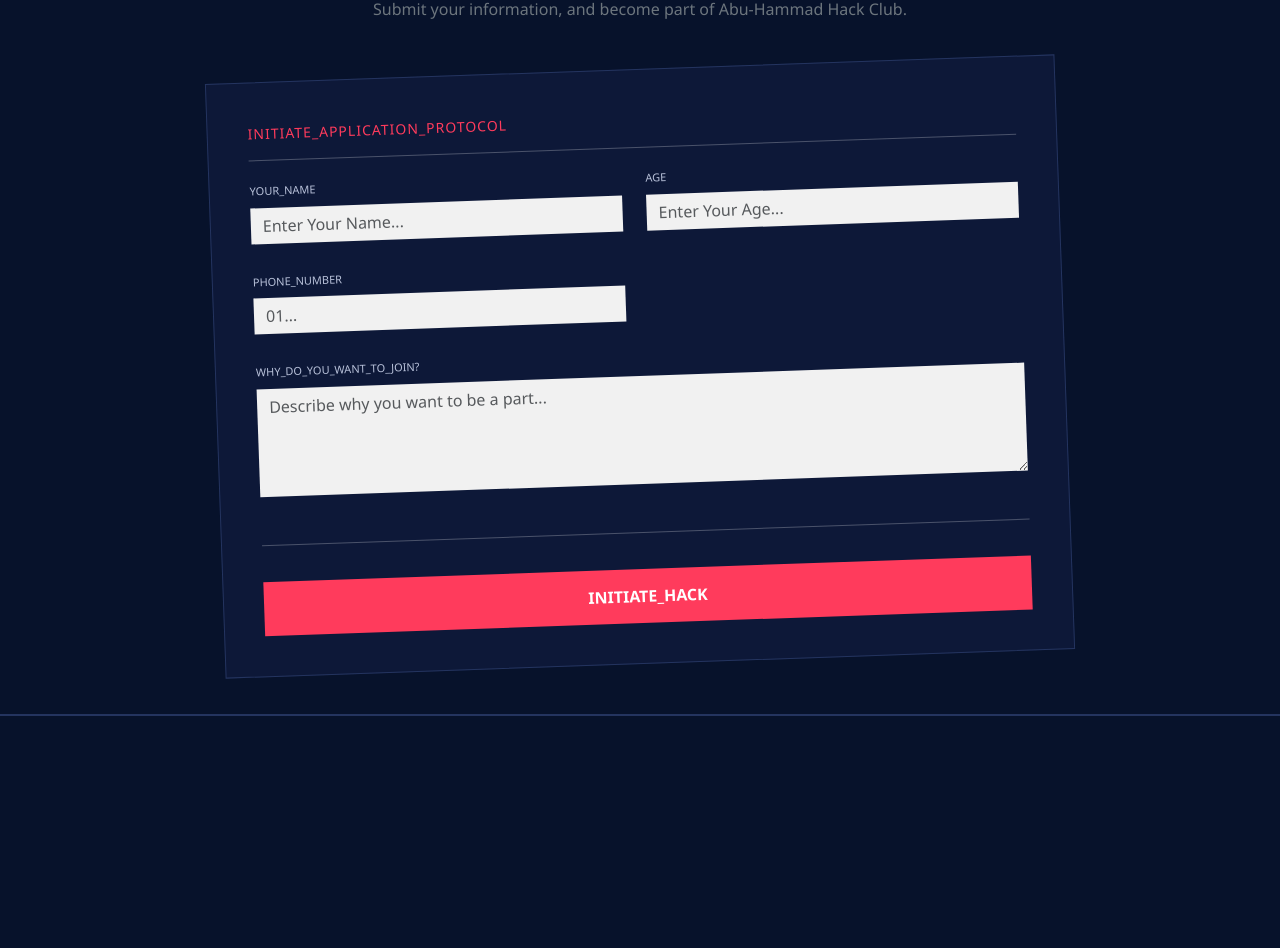
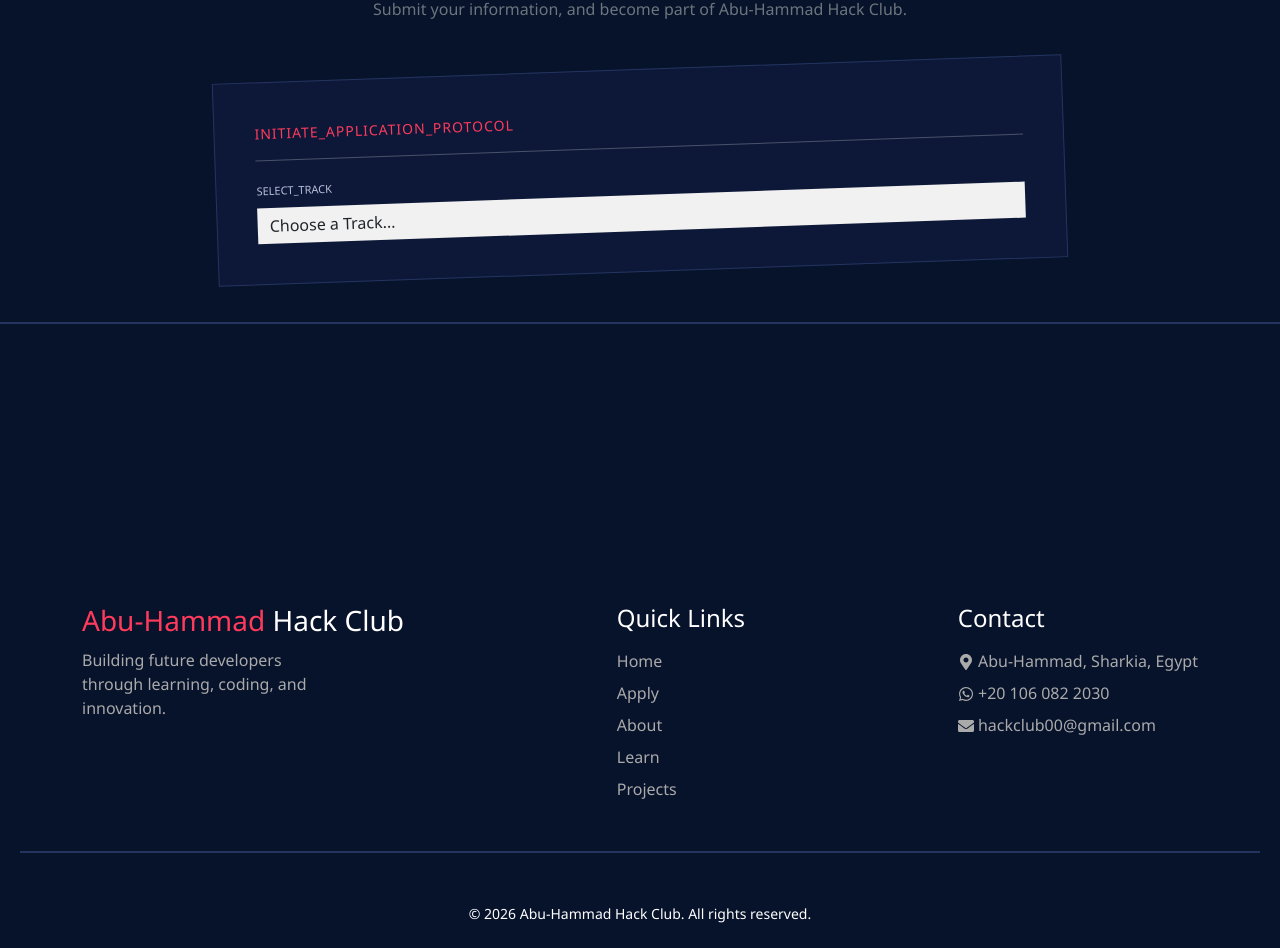
Before and after one commit to Noran-Fawzy/hack-club, a React (Vite) app: page / in a window 1280 px wide. Shown: the part 2995-3943 px from the top of the page. Built offline with nearby package versions, Linux system fonts and the light colour scheme.

Commit message:
Add track selection to application form

```diff
--- a/src/components/Form/form.jsx
+++ b/src/components/Form/form.jsx
@@ -1,7 +1,143 @@
+// import "./form.css";
+// import { useState } from "react";
+
+// function Form() {
+//   const [parentName, setParentName] = useState("");
+//   const [age, setAge] = useState("");
+//   const [phone, setPhone] = useState("");
+//   const [whyJoin, setWhyJoin] = useState("");
+
+//  const handleSubmit = async (e) => {
+//    e.preventDefault();
+
+//    const formData = new FormData();
+
+//    formData.append("parentName", parentName);
+//    formData.append("age", age);
+//    formData.append("phone", phone);
+//    formData.append("whyJoin", whyJoin);
+
+//    try {
+//      await fetch(
+//        "https://script.google.com/macros/s/AKfycbx0k-z7YK5WZ3oLh429_2h5Df_5rfPD-NMlqXsbjIq4l8yN0JFpIwvgVjOFifJjLFz_/exec",
+//        {
+//          method: "POST",
+//          body: formData,
+//          mode: "no-cors",
+//        },
+//      );
+
+//      alert("Application submitted successfully");
+
+//      setParentName("");
+//      setAge("");
+//      setPhone("");
+//      setWhyJoin("");
+//    } catch (error) {
+//      console.error(error);
+//      alert("Submission failed");
+//    }
+//  };
+//   return (
+//     <section id="join" className="section">
+//       <div className="container">
+//         <div className="text-center mb-5">
+//           <p className="small-title">RECRUITMENT_PROTOCOL // ACTIVE</p>
+
+//           <h2 className="fw-bold display-5">
+//             How to <span className="title-red">Apply</span>
+//           </h2>
+
+//           <p className="text-secondary">
+//             Submit your information, and become part of Abu-Hammad Hack Club.
+//           </p>
+//         </div>
+
+//         <div className="d-flex justify-content-center">
+//           <div className="join-box">
+//             <p className="join-title">INITIATE_APPLICATION_PROTOCOL</p>
+//             <hr />
+
+//             <form onSubmit={handleSubmit}>
+//               <div className="row g-4">
+//                 <div className="col-md-6">
+//                   <label className="form-label custom-label">YOUR_NAME</label>
+//                   <input
+//                     type="text"
+//                     className="form-control custom-input"
+//                     placeholder="Enter Your Name..."
+//                     value={parentName}
+//                     onChange={(e) => setParentName(e.target.value)}
+//                     required
+//                   />
+//                 </div>
+
+//                 <div className="col-md-6">
+//                   <label className="form-label custom-label">AGE</label>
+//                   <input
+//                     type="number"
+//                     className="form-control custom-input"
+//                     placeholder="Enter Your Age..."
+//                     value={age}
+//                     onChange={(e) => setAge(e.target.value)}
+//                     required
+//                   />
+//                 </div>
+
+//                 <div className="col-md-6">
+//                   <label className="form-label custom-label">
+//                     PHONE_NUMBER
+//                   </label>
+//                   <input
+//                     type="text"
+//                     className="form-control custom-input"
+//                     placeholder="01..."
+//                     value={phone}
+//                     onChange={(e) => setPhone(e.target.value)}
+//                     required
+//                   />
+//                 </div>
+
+//                 <div className="col-12">
+//                   <label className="form-label custom-label">
+//                     WHY_DO_YOU_WANT_TO_JOIN?
+//                   </label>
+//                   <textarea
+//                     rows="4"
+//                     className="form-control custom-input"
+//                     placeholder="Describe why you want to be a part..."
+//                     value={whyJoin}
+//                     onChange={(e) => setWhyJoin(e.target.value)}
+//                     required
+//                   />
+//                 </div>
+//               </div>
+
+//               <hr className="mt-5" />
+
+//               <button type="submit" className="join-submit w-100">
+//                 INITIATE_HACK
+//               </button>
+//             </form>
+//           </div>
+//         </div>
+//       </div>
+
+//       <div className="divider"></div>
+//     </section>
+//   );
+// }
+
+// export default Form;
+
+
+
+
 import "./form.css";
 import { useState } from "react";
 
 function Form() {
+  const [track, setTrack] = useState("");
   const [parentName, setParentName] = useState("");
   const [age, setAge] = useState("");
   const [phone, setPhone] = useState("");
@@ -12,6 +148,7 @@ function Form() {
 
     const formData = new FormData();
 
+    formData.append("track", track);
     formData.append("parentName", parentName);
     formData.append("age", age);
     formData.append("phone", phone);
@@ -24,11 +161,12 @@ function Form() {
           method: "POST",
           body: formData,
           mode: "no-cors",
-       },
+        }
       );
 
       alert("Application submitted successfully");
 
+      setTrack("");
       setParentName("");
       setAge("");
       setPhone("");
@@ -38,6 +176,7 @@ function Form() {
       alert("Submission failed");
     }
   };
+
   return (
     <section id="join" className="section">
       <div className="container">
@@ -60,8 +199,34 @@ function Form() {
 
             <form onSubmit={handleSubmit}>
               <div className="row g-4">
+                <div className="col-12">
+                  <label className="form-label custom-label">
+                    SELECT_TRACK
+                  </label>
+
+                  <select
+                    className="form-control custom-input"
+                    value={track}
+                    onChange={(e) => setTrack(e.target.value)}
+                    required
+                  >
+                    <option value="">Choose a Track...</option>
+                    <option value="Python">Python</option>
+                    <option value="Web Development">
+                      Web Development
+                    </option>
+                    <option value="Web Development Advanced">
+                      Web Development Advanced
+                    </option>
+                  </select>
+                </div>
+
+                {track && (
+                  <>
                     <div className="col-md-6">
-                  <label className="form-label custom-label">YOUR_NAME</label>
+                      <label className="form-label custom-label">
+                        YOUR_NAME
+                      </label>
                       <input
                         type="text"
                         className="form-control custom-input"
@@ -73,7 +238,9 @@ function Form() {
                     </div>
 
                     <div className="col-md-6">
-                  <label className="form-label custom-label">AGE</label>
+                      <label className="form-label custom-label">
+                        AGE
+                      </label>
                       <input
                         type="number"
                         className="form-control custom-input"
@@ -111,13 +278,20 @@ function Form() {
                         required
                       />
                     </div>
-              </div>
 
-              <hr className="mt-5" />
+                    <div className="col-12">
+                      <hr className="mt-3" />
 
-              <button type="submit" className="join-submit w-100">
+                      <button
+                        type="submit"
+                        className="join-submit w-100"
+                      >
                         INITIATE_HACK
                       </button>
+                    </div>
+                  </>
+                )}
+              </div>
             </form>
           </div>
         </div>
```
Lines whose indentation alone changed are shown as unchanged.
